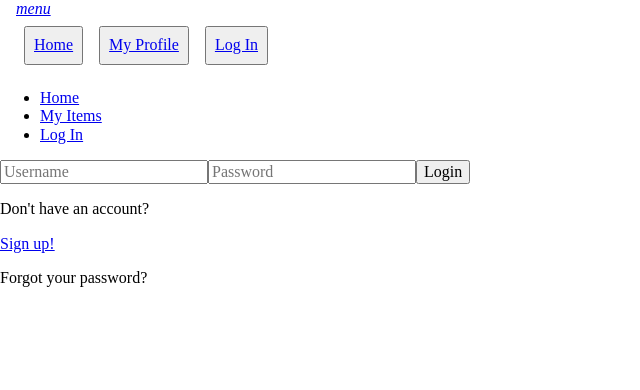
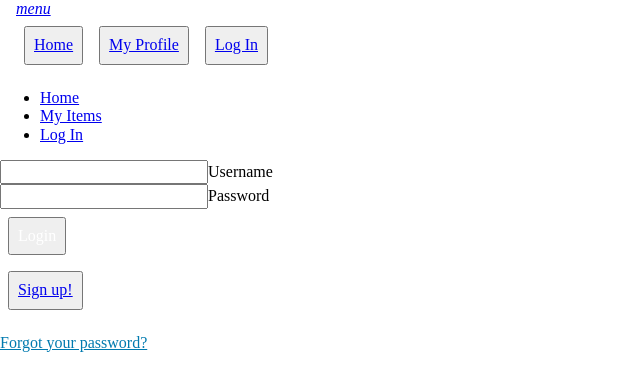
Before and after one commit to Use-My-Tech-Buildweek/front-end, a React (Create React App) app: page /login in a window 1280 px wide. Shown: the top 390 px of the page, without its empty margins (0-640 px from the left). Built offline with nearby package versions, Linux system fonts and the light colour scheme.

Commit message:
Styles Login component

```diff
--- a/src/components/Login.js
+++ b/src/components/Login.js
@@ -1,8 +1,9 @@
-import React from 'react'
-import { Link } from 'react-router-dom'
-import { connect } from 'react-redux'
+import React from "react";
+import { Link } from "react-router-dom";
+import { connect } from "react-redux";
 
-import { loginUser, setError } from '../actions/userActions'
+import { loginUser, setError } from "../actions/userActions";
+import { buttonStyle } from "./styles/styles";
 
 class Login extends React.Component {
   constructor(props) {
@@ -11,82 +12,127 @@ class Login extends React.Component {
     // set initial form values
     this.state = {
       credentials: {
-                username: '',
-                password: ''
-            }
-        }
+        username: "",
+        password: "",
+      },
+    };
 
     // change handler
-        this.handleChanges = e => {
+    this.handleChanges = (e) => {
       this.setState({
         credentials: {
           ...this.state.credentials,
-                    [e.target.id]: e.target.value
-
-                }
-            })
-        }
+          [e.target.id]: e.target.value,
+        },
+      });
+    };
 
     // onSubmit handler
-        this.login = e => {
+    this.login = (e) => {
       e.preventDefault();
-            console.log('Login says: submit button clicked, calling loginUser', this.state.credentials)
-            this.props.loginUser(this.state.credentials)
-        }
+      console.log(
+        "Login says: submit button clicked, calling loginUser",
+        this.state.credentials
+      );
+      this.props.loginUser(this.state.credentials);
+    };
 
     //error message styling
     this.errorStyle = {
-            color: 'red',
-            fontWeight: 'bold',
-            fontSize: '36px'
-        }
+      color: "red",
+      fontWeight: "bold",
+      fontSize: "36px",
+    };
   }
   render() {
     return (
-            <form onSubmit={this.login}>
+      <div className="container">
+        <div className="row">
+          <div className="col s12 m8 offset-m2">
+            <form onSubmit={this.login} className="col s12">
+              <div className="row">
+                <div className="input-field col s12">
                   <input
                     name="username"
                     id="username"
                     type="text"
-                    placeholder="Username"
                     value={this.state.credentials.username}
                     onChange={this.handleChanges}
                   />
+                  <label htmlFor="username">Username</label>
+                </div>
+              </div>
 
+              <div className="row">
+                <div className="input-field col s12">
                   <input
                     name="password"
                     type="password"
-                    id='password'
-                    placeholder="Password"
+                    id="password"
                     onChange={this.handleChanges}
                     value={this.state.credentials.password}
                   />
-                <button type="submit">Login</button>
+                  <label htmlFor="password">Password</label>
+                </div>
+              </div>
+
+              <div className="row">
+                <div className="input-field col s6">
+                  <button type="submit" className="btn waves-effect-light" style={buttonStyle} >
+                    Login
+                  </button>
+                </div>
+                <div className="input-field col s6">
+                  <label htmlFor="signup" style={{position: "absolute", top: "-2.5em", color: "gray"}} >Don't have an account?</label>
+                  <button type="button" id="signup" className="btn waves-effect-light" style={buttonStyle} >
+                    <span className="valign-wrapper">
+                      <Link to="/register">Sign up!</Link>
+                    </span>
+                  </button>
+                </div>
+              </div>
+              <div className="row">
+                <p
+                  className="right"
+                  style={{
+                    textDecoration: "underline",
+                    color: "#007AAF",
+                    cursor: "pointer",
+                  }}
+                >
+                  Forgot your password?
+                </p>
+              </div>
 
               {/* add a keep me logged in checkbox? */}
-                <p>Don't have an account?</p>
-                <Link to="/register">Sign up!</Link>
-                <p>Forgot your password?</p>
+
               {/* handle password forgotten */}
 
-                {this.props.loading ? (<p>Loading...</p>) : (<div>
-                    {this.props.errorMessages && (<div><p style={this.errorStyle}>{this.props.errorMessages}</p></div>)}</div>)
-                }
-
-
-            </form >
-        )
+              {this.props.loading ? (
+                <p>Loading...</p>
+              ) : (
+                <div>
+                  {this.props.errorMessages && (
+                    <div>
+                      <p style={this.errorStyle}>{this.props.errorMessages}</p>
+                    </div>
+                  )}
+                </div>
+              )}
+            </form>
+          </div>
+        </div>
+      </div>
+    );
   }
 }
 //connecting global state to props
-const mapStateToProps = state => {
+const mapStateToProps = (state) => {
   return {
     credentials: state.credentials,
     errorMessages: state.errorMessages,
     loading: state.loading,
+  };
+};
 
-
-    }
-}
-
-export default connect(mapStateToProps, { loginUser, setError })(Login)
+export default connect(mapStateToProps, { loginUser, setError })(Login);
--- a/src/components/Navbar.js
+++ b/src/components/Navbar.js
@@ -2,7 +2,7 @@
 import { Link, useLocation } from "react-router-dom";
 import React, { useEffect, useState } from "react";
 import M from "materialize-css";
-import { navButtonStyle } from "./styles/styles";
+import { buttonStyle } from "./styles/styles";
 
 const Navbar = () => {
   const [location, setLocation] = useState("/");
@@ -32,7 +32,7 @@ const Navbar = () => {
             className={
               location === "/" ? "btn disabled" : "btn waves-effect-light"
             }
-            style={navButtonStyle}
+            style={buttonStyle}
           >
             <span className="valign-wrapper">
               <Link to="/" disabled={location === "/" ? true : false}>
@@ -46,7 +46,7 @@ const Navbar = () => {
                 ? "btn disabled"
                 : "btn waves-effect-light"
             }
-            style={navButtonStyle}
+            style={buttonStyle}
           >
             <span className="valign-wrapper">
               <Link
@@ -63,7 +63,7 @@ const Navbar = () => {
                 ? "btn right disabled"
                 : "btn right waves-effect-light"
             }
-            style={navButtonStyle}
+            style={buttonStyle}
           >
             <span className="valign-wrapper">
               <Link to="/login" disabled={location === "/login" ? true : false}>
--- a/src/components/styles/styles.js
+++ b/src/components/styles/styles.js
@@ -4,12 +4,13 @@ export const itemsWrapperStyle = {
   justifyContent: "space-evenly",
 };
 
-export const navButtonStyle = {
+export const buttonStyle = {
   padding: "8px",
   margin: "0.5em",
   display: "inline-flex",
   justifyContent: "space-between",
   alignItems: "center",
+  color: "#FFF"
 };
 
 export const h4Style = { border: "1px solid black", borderRadius: "4px" };
```
Lines whose indentation alone changed are shown as unchanged.
